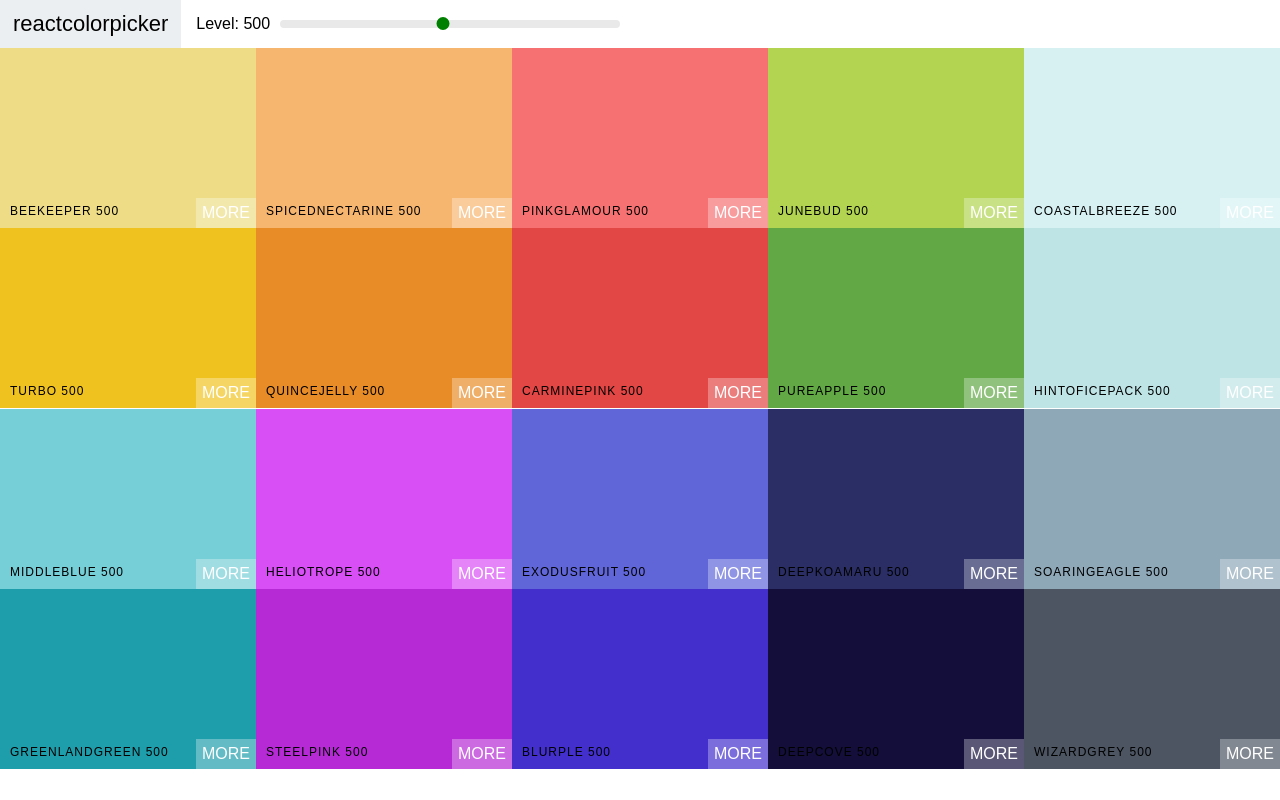
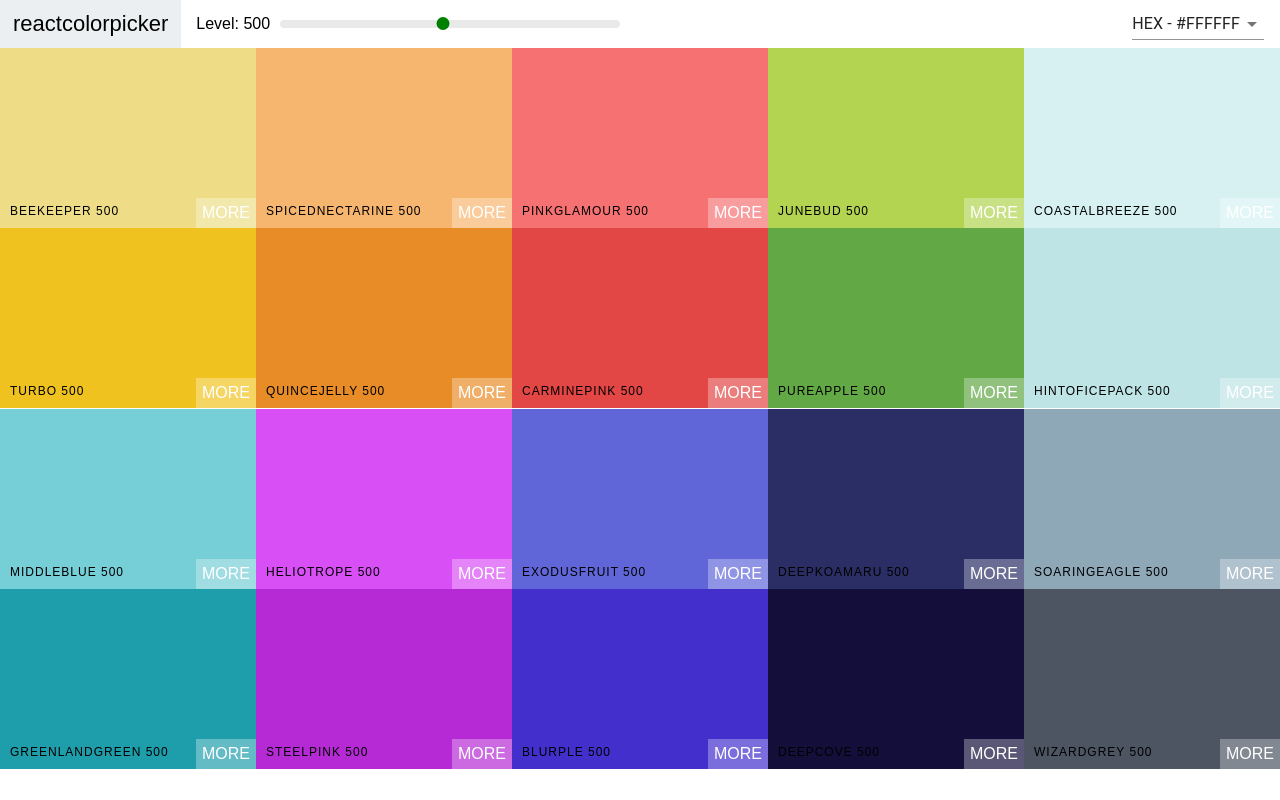
Before and after one commit to angle943/colors-app, a React (Create React App) app: page / in a window 1280 px wide. Built offline with nearby package versions, Linux system fonts and the light colour scheme.

Commit message:
added snackbar and styled select

```diff
--- a/package.json
+++ b/package.json
@@ -3,6 +3,8 @@
   "version": "0.1.0",
   "private": true,
   "dependencies": {
+    "@material-ui/core": "^4.3.0",
+    "@material-ui/icons": "^4.2.1",
     "@types/chroma-js": "^1.4.1",
     "@types/jest": "24.0.16",
     "@types/node": "12.6.8",
--- a/src/components/Navbar.scss
+++ b/src/components/Navbar.scss
@@ -47,4 +47,9 @@
       height: 8px;
     }
   }
+
+  .select-container {
+    margin-left: auto;
+    margin-right: 1rem;
+  }
 }
--- a/src/components/Navbar.tsx
+++ b/src/components/Navbar.tsx
@@ -1,16 +1,38 @@
-import React from 'react';
+import React, { useState } from "react";
 import Slider from "rc-slider";
+import Select from "@material-ui/core/Select";
+import MenuItem from "@material-ui/core/MenuItem";
+import Snackbar from "@material-ui/core/Snackbar";
+import IconButton from "@material-ui/core/IconButton";
+import CloseIcon from "@material-ui/icons/Close";
 import "rc-slider/assets/index.css";
 
 import "./Navbar.scss";
 
 interface NavbarProps {
   changeLevel(newLevel: number): void;
+  handleChange(format: string): void;
   level: number;
 }
 
 const Navbar: React.FC<NavbarProps> = props => {
-  const {changeLevel, level} = props;
+  const { changeLevel, handleChange, level } = props;
+  const [format, setFormat] = useState<string>("hex");
+  const [showSnackbar, setShowSnackbar] = useState<boolean>(false);
+
+  const handleSelectChange = (
+    e: React.ChangeEvent<{ name?: string | undefined; value: unknown }>
+  ): void => {
+    if (!e || !e.target) return;
+    const value = e.target.value as string;
+    setFormat(value);
+    handleChange(value);
+    setShowSnackbar(true);
+  };
+
+  const closeSnackbar = (): void => {
+    setShowSnackbar(false);
+  };
 
   return (
     <header className="Navbar">
@@ -28,10 +50,34 @@ const Navbar: React.FC<NavbarProps> = props => {
             step={100}
           />
         </div>
-
       </div>
+      <div className="select-container">
+        <Select onChange={handleSelectChange} value={format}>
+          <MenuItem value="hex">HEX - #FFFFFF</MenuItem>
+          <MenuItem value="rgb">RGB - rgb(255,255,255)</MenuItem>
+          <MenuItem value="rgba">RGBA - rgb(255,255,255,1.0)</MenuItem>
+        </Select>
+      </div>
+      <Snackbar
+        anchorOrigin={{ vertical: "bottom", horizontal: "left" }}
+        open={showSnackbar}
+        autoHideDuration={3000}
+        message={<span id="message-id">Format Changed to {format.toUpperCase()}!</span>}
+        ContentProps={{ "aria-describedby": "message-id" }}
+        onClose={closeSnackbar}
+        action={[
+          <IconButton
+            onClick={closeSnackbar}
+            color="inherit"
+            key="close"
+            aria-label="close"
+          >
+            <CloseIcon />
+          </IconButton>
+        ]}
+      />
     </header>
-  )
-}
+  );
+};
 
 export default Navbar;
--- a/src/components/Palette.tsx
+++ b/src/components/Palette.tsx
@@ -1,7 +1,7 @@
 import React, { useState } from "react";
 import Navbar from "./Navbar";
 import ColorBox from "./ColorBox";
-import { ISeedColorWithLevels } from "../colorHelpers";
+import {ISeedColorWithLevels} from "../colorHelpers";
 
 import "./Palette.scss";
 
@@ -11,12 +11,19 @@ interface PaletteProps {
 
 const Palette: React.FC<PaletteProps> = props => {
   const { palette } = props;
+  const [format, setFormat] = useState<"hex" | "rgb" | "rgba">("hex");
   const [level, setLevel] = useState<number>(500);
 
   const renderColorBoxes = (): React.ReactNode => {
-    return palette.colors[level].map(color => (
-      <ColorBox key={color.hex} background={color.hex} name={color.name} />
-    ));
+    return palette.colors[level].map((color) => {
+      console.log("COLOR", color);
+      return (
+      <ColorBox key={color.hex} background={color[format]} name={color.name} />
+    )});
+  };
+
+  const changeFormat = (format: "hex" | "rgb" | "rgba") => {
+    setFormat(format);
   };
 
   const changeLevel = (newLevel: number): void => {
@@ -25,7 +32,11 @@ const Palette: React.FC<PaletteProps> = props => {
 
   return (
     <div className="Palette">
-      <Navbar changeLevel={changeLevel} level={level} />
+      <Navbar
+        changeLevel={changeLevel}
+        level={level}
+        handleChange={changeFormat}
+      />
       <div className="Palette-colors">{renderColorBoxes()}</div>
     </div>
   );
```
Also changed, not shown: 1 other file (tests, documents, lock files or other folders).
